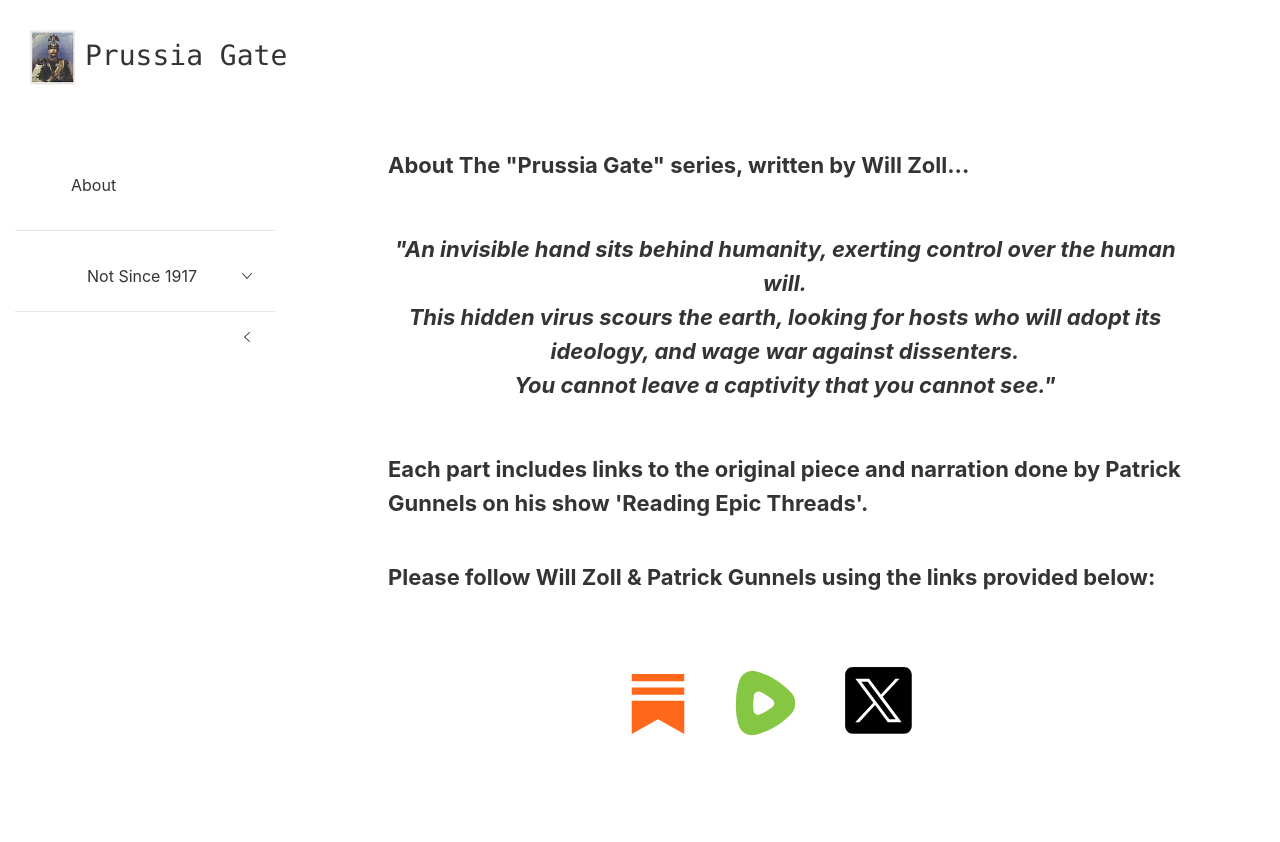
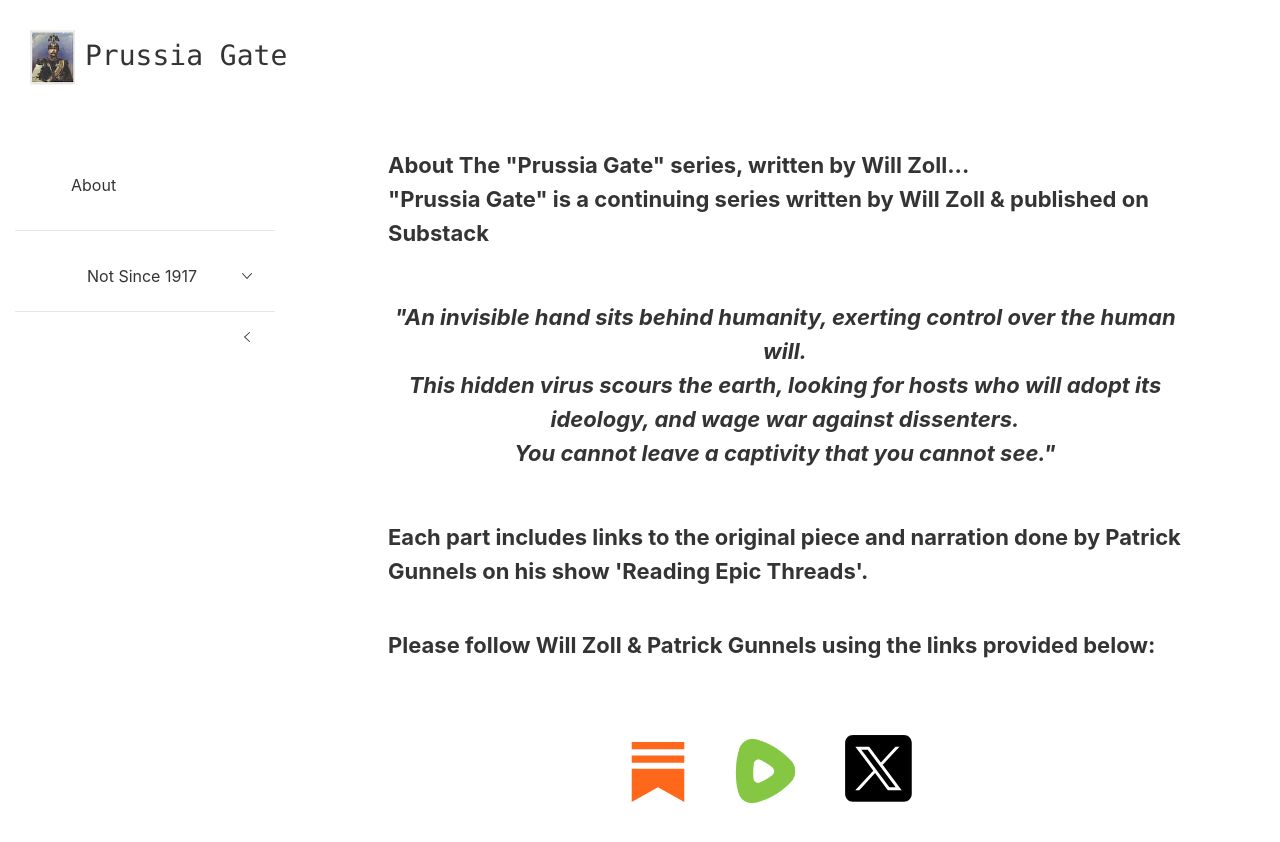
Before and after one commit to boyerst/aggregator1, a React (Create React App) app: page / in a window 1280 px wide. Shown: the top 842 px of the page. Built offline with nearby package versions, Linux system fonts and the light colour scheme; some icons are missing.

Commit message:
Resolve error on Twitter svg

```diff
--- a/src/Pages/about.js
+++ b/src/Pages/about.js
@@ -18,6 +18,7 @@
   return (
     <div style={{ margin: "100px 50px 50px 80px" }}>
       <h4>About The "Prussia Gate" series, written by Will Zoll...</h4>
+      <h4>"Prussia Gate" is a continuing series written by Will Zoll & published on Substack</h4>
       <div style={{textAlign: "center", marginTop: "50px", marginBottom: "50px"}}>
         <i>
           <h4>
@@ -41,8 +42,8 @@
       <div className="subLinks">
 
         <a href="https://substack.com/@prussiagate" rel="noopener" rel="noreferrer" rel="nofollow" target="_blank">
-          {/*<img src={Substack}  width="290px" height="50px" />*/}
-          <Substack width="60px" height="60px" />
+
+          <Substack alt="ALT TEXT" width="60px" height="60px" />
         </a>
    {/*   </div>
       <div> */}
```
Also changed, not shown: src/assets/twitter.svg.
